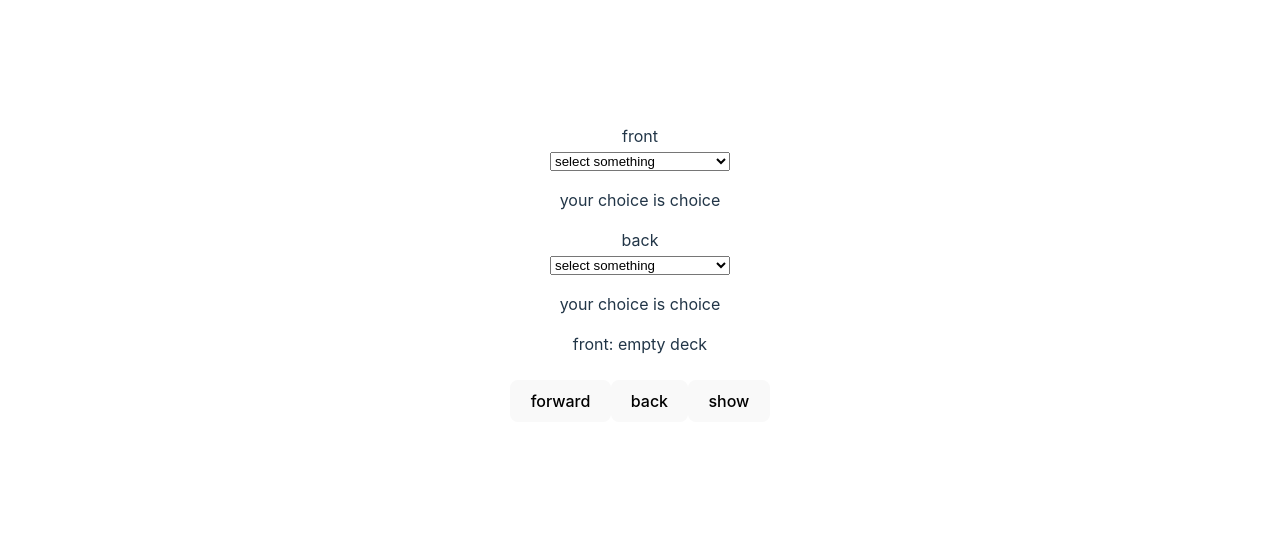
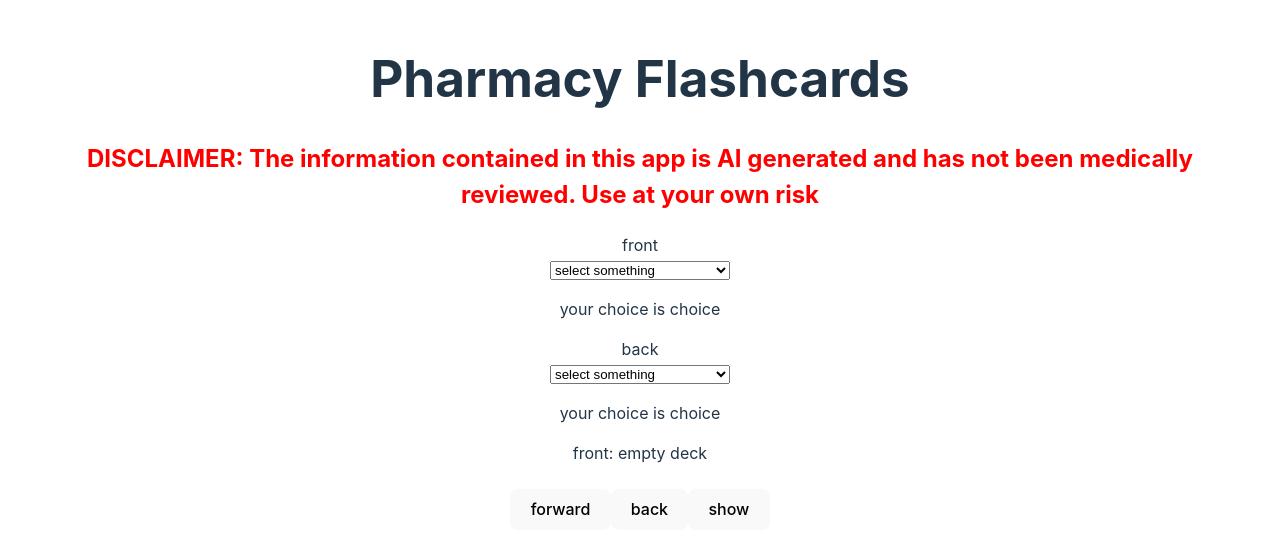
Before and after one commit to KingJoFr/RxCardGenClient, a React (Vite) app: page / in a window 1280 px wide. Shown: the part 127-680 px from the top of the page. Built offline with nearby package versions, Linux system fonts and the light colour scheme.

Commit message:
added disclaimer and header/title

```diff
--- a/src/App.tsx
+++ b/src/App.tsx
@@ -84,14 +84,12 @@ function App() {
 
 
 
+
   return (
 
     <div>
-     {/* <ul>
-      {cards.map((card) =>{
-        return <li key={card.GenericName}>{card.BrandNames}</li>;
-      })}
-      </ul>*/}
+     <h1>Pharmacy Flashcards</h1>
+     <h2 style={{color: "red"}}>DISCLAIMER: The information contained in this app is AI generated and has not been medically reviewed.  Use at your own risk</h2>
 
      front <DropDown list={selectionList} chooseFunct={chooseFront}/>
      back  <DropDown list={selectionList} chooseFunct={chooseBack}/>
```
